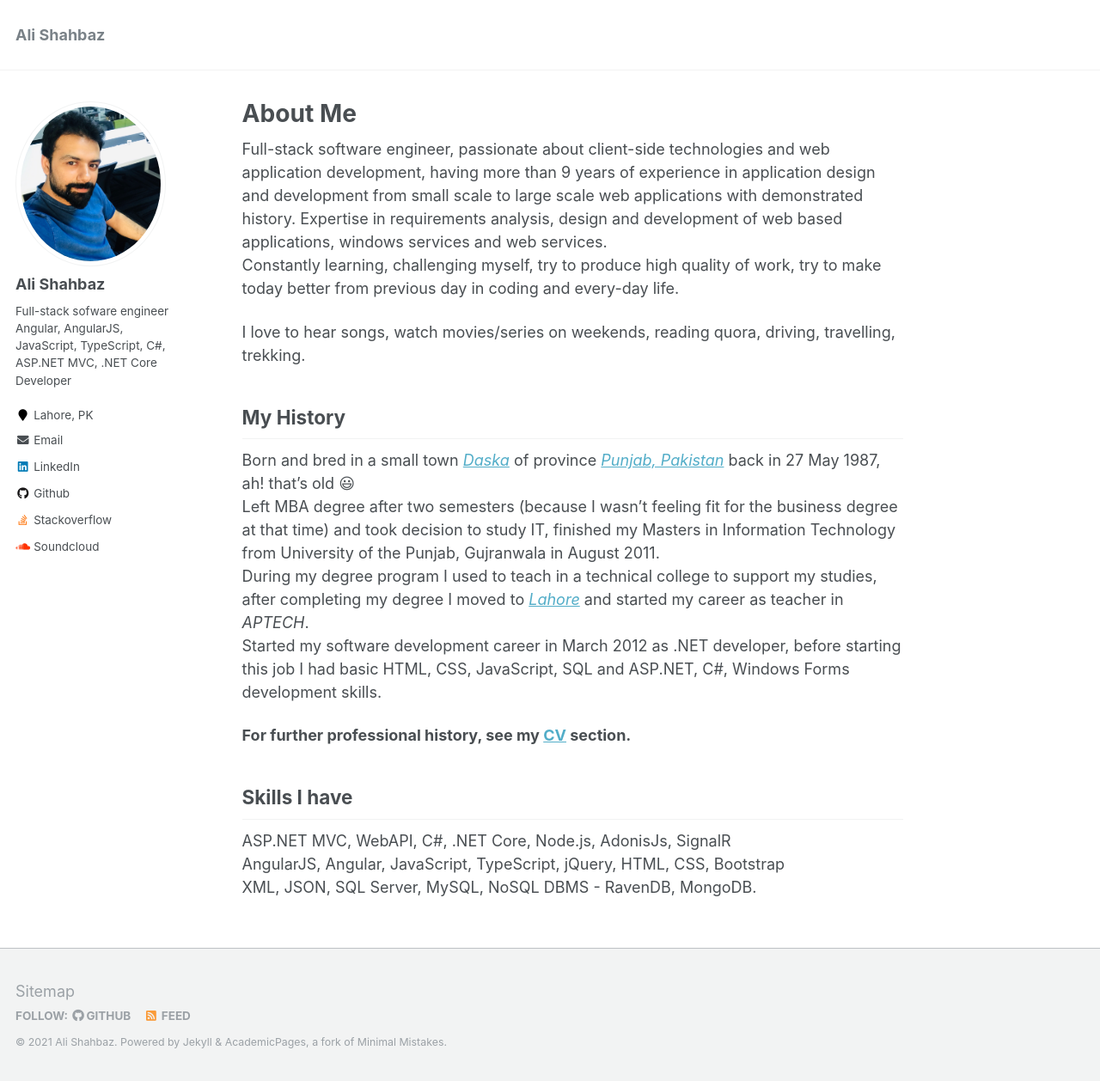
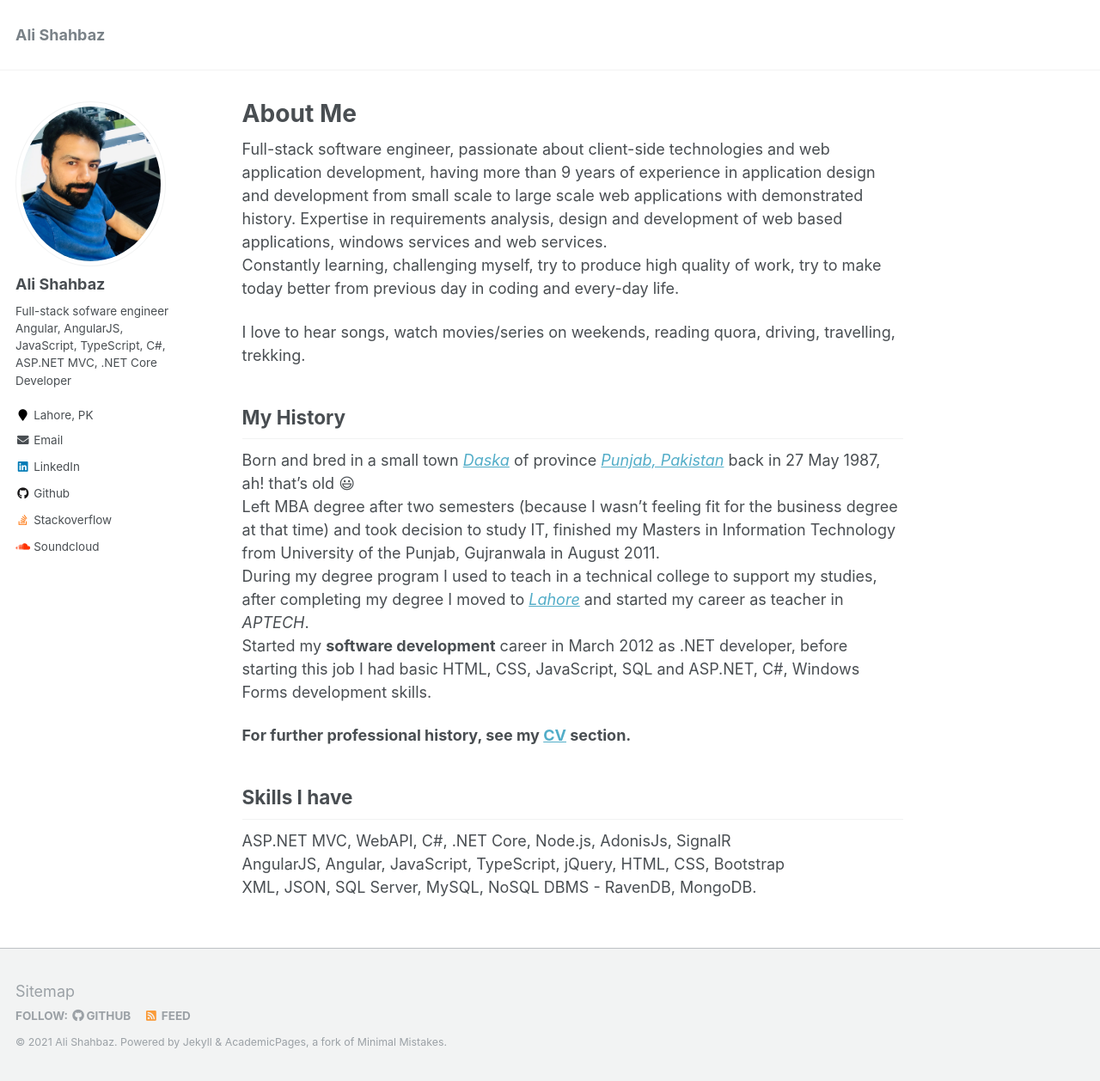
Before and after one commit to ali-shahbaz/ali-shahbaz.github.io, a Jekyll site: the page built from _pages/about.md, in a window 1280 px wide and 1258 px high. Shown: the whole window at 86% size. Built offline with Jekyll 4.4.1, drawn with Linux system fonts in a browser that asks for light colours.

```diff
--- a/_pages/about.md
+++ b/_pages/about.md
@@ -18,7 +18,7 @@ My History
 Born and bred in a small town <a href="https://en.wikipedia.org/wiki/Daska" target="_blank">*Daska*</a> of province <a href="https://en.wikipedia.org/wiki/Punjab,_Pakistan" target="_blank">*Punjab, Pakistan*</a> back in 27 May 1987, ah! that's old 😃<br>
 Left MBA degree after two semesters (because I wasn't feeling fit for the business degree at that time) and took decision to study IT, finished my Masters in Information Technology from University of the Punjab, Gujranwala in August 2011.<br>
 During my degree program I used to teach in a technical college to support my studies, after completing my degree I moved to <a href="https://en.wikipedia.org/wiki/Lahore" target="_blank">*Lahore*</a> and started my career as teacher in *APTECH*.<br>
-Started my software development career in March 2012 as .NET developer, before starting this job I had basic HTML, CSS, JavaScript, SQL and ASP.NET, C#, Windows Forms development skills.
+Started my **software development** career in March 2012 as .NET developer, before starting this job I had basic HTML, CSS, JavaScript, SQL and ASP.NET, C#, Windows Forms development skills.
 
 **For further professional history, see my [CV](/cv/) section.**
 
```
